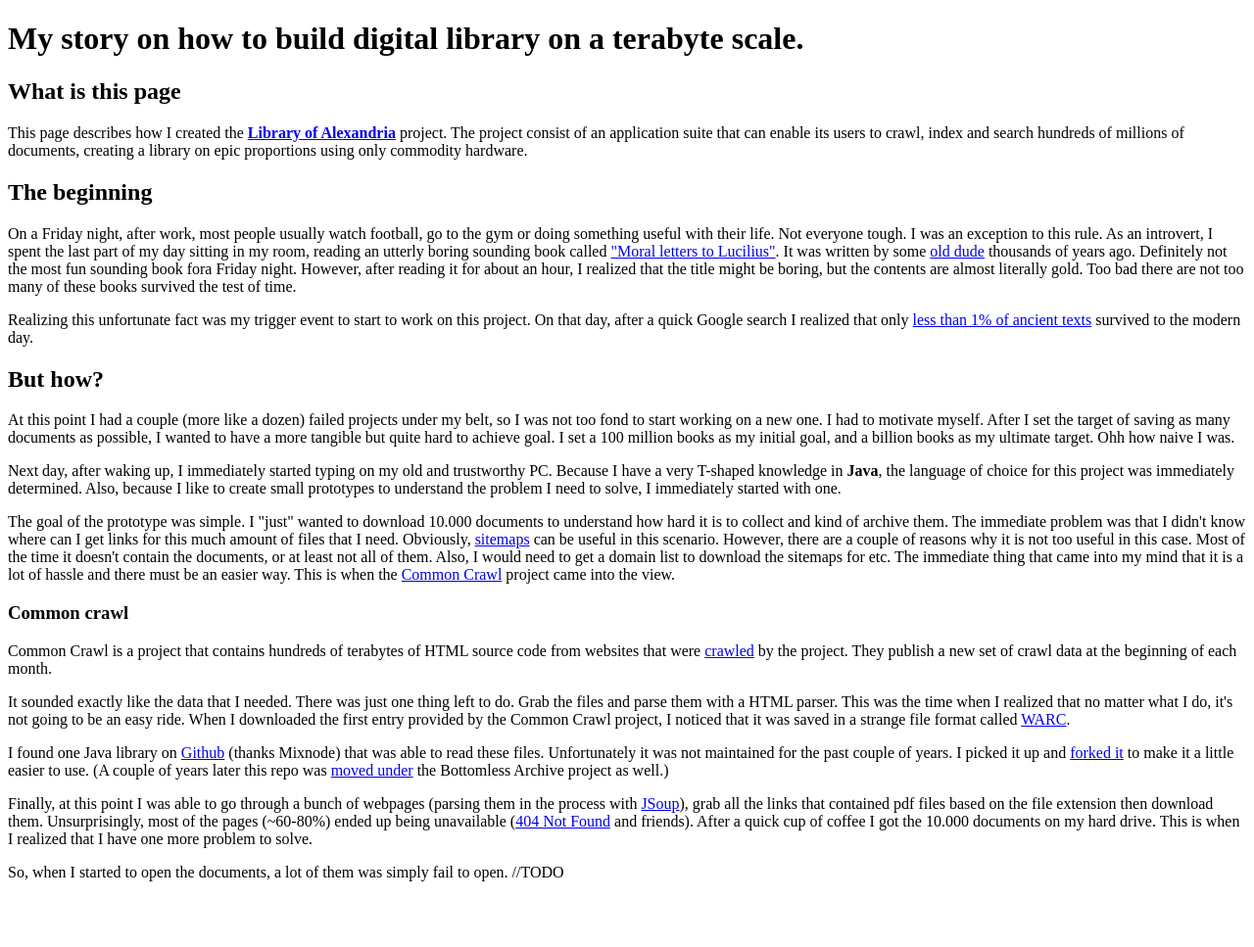
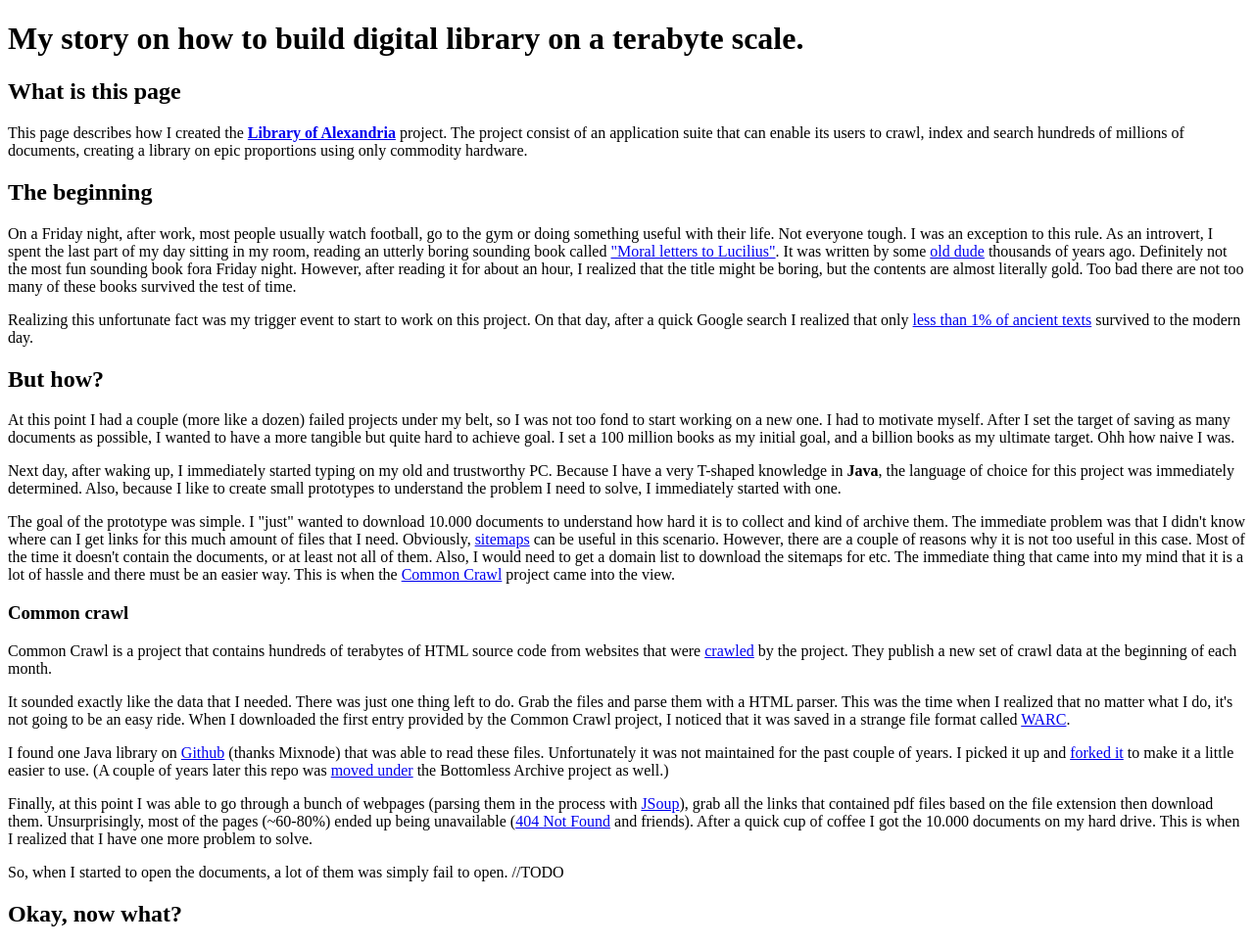
Before and after one commit to laxika/loa-story, a plain HTML site: page loa/index.html in a window 1280 px wide. Shown: the whole page at 98% size. Before the commit the page ends 916 px from the top, so only its background shows below. Drawn offline with Linux system fonts and the light colour scheme.

Commit message:
Added one small idea.

```diff
--- a/loa/index.html
+++ b/loa/index.html
@@ -88,5 +88,9 @@
 <p>
     So, when I started to open the documents, a lot of them was simply fail to open. //TODO
 </p>
+
+<h2>Okay, now what?</h2>
+
+<!-- How to scale the app... -->
 </body>
 </html>
```
